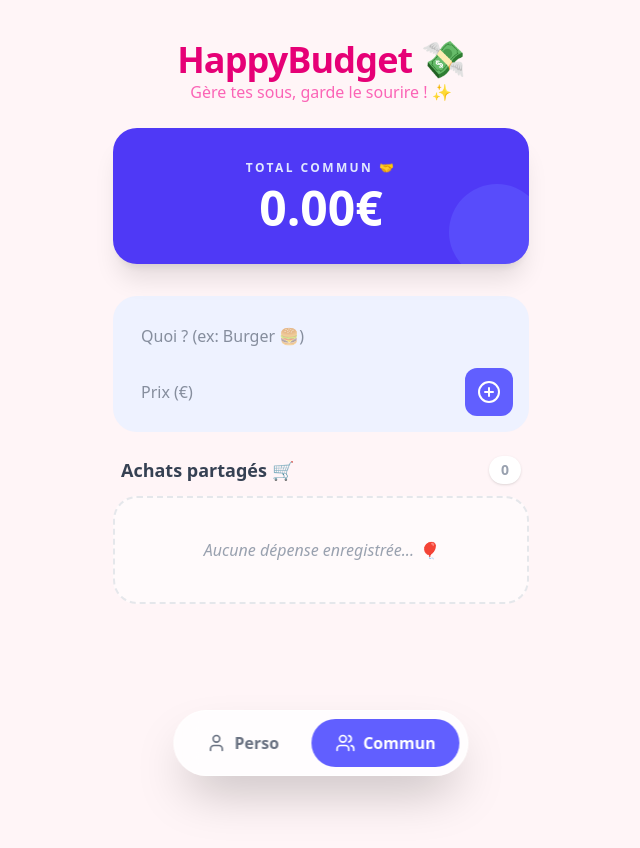
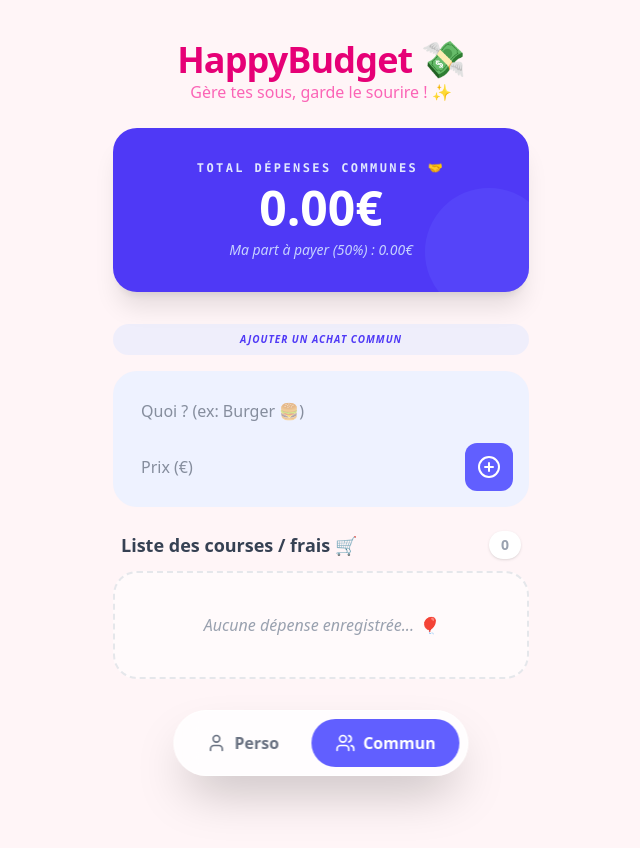
Before and after one commit to AnthonyGargoua/happybudget, a Next.js app: page /commun in a window 1280 px wide. Shown: the top 848 px of the page, without its empty margins (319-959 px from the left). Before the commit the page ends 800 px from the top, so only its background shows below. Built offline with nearby package versions, Linux system fonts and the light colour scheme.

Commit message:
commun.js

```diff
--- a/pages/commun.js
+++ b/pages/commun.js
@@ -18,21 +18,42 @@ export default function Commun() {
     localStorage.setItem(monthKey, JSON.stringify(updated));
   };
 
+  const deleteExpense = (id) => {
+    const updated = sharedExpenses.filter(exp => exp.id !== id);
+    setSharedExpenses(updated);
+    localStorage.setItem(monthKey, JSON.stringify(updated));
+  };
+
   const total = sharedExpenses.reduce((acc, curr) => acc + curr.amount, 0);
 
   return (
     <Layout currentTab="commun">
       <div className="bg-indigo-600 text-white rounded-3xl p-8 shadow-xl mb-8 text-center relative overflow-hidden">
         <div className="relative z-10">
-          <h2 className="text-indigo-100 text-xs font-bold uppercase tracking-[0.2em] mb-2">Total Commun 🤝</h2>
+          <h2 className="text-indigo-100 text-xs font-bold uppercase tracking-[0.2em] mb-2 font-mono">
+            Total Dépenses Communes 🤝
+          </h2>
           <div className="text-5xl font-black">{total.toFixed(2)}€</div>
+          <p className="mt-2 text-indigo-200 text-sm italic">
+            Ma part à payer (50%) : {(total / 2).toFixed(2)}€
+          </p>
         </div>
-        {/* Décoration de fond */}
-        <div className="absolute -bottom-4 -right-4 w-24 h-24 bg-indigo-500 rounded-full opacity-50"></div>
+        {/* Décoration design */}
+        <div className="absolute -bottom-6 -right-6 w-32 h-32 bg-indigo-500 rounded-full opacity-30"></div>
+      </div>
+
+      <div className="bg-indigo-100/50 p-1 rounded-2xl mb-4">
+        <h3 className="text-center text-[10px] font-bold text-indigo-600 py-1 uppercase italic tracking-widest">
+          Ajouter un achat commun
+        </h3>
       </div>
 
       <ExpenseForm onAdd={addExpense} />
-      <ExpenseList items={sharedExpenses} title="Achats partagés 🛒" />
+      <ExpenseList
+        items={sharedExpenses}
+        title="Liste des courses / frais 🛒"
+        onDelete={deleteExpense}
+      />
     </Layout>
   );
 }
```
